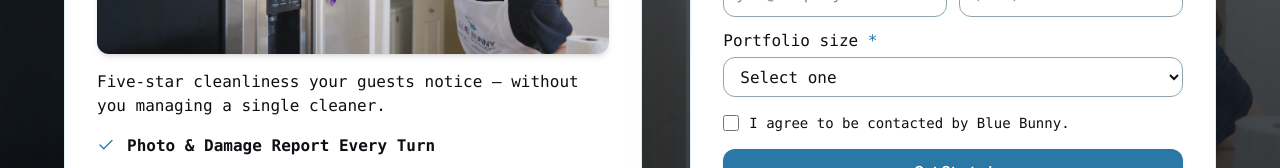
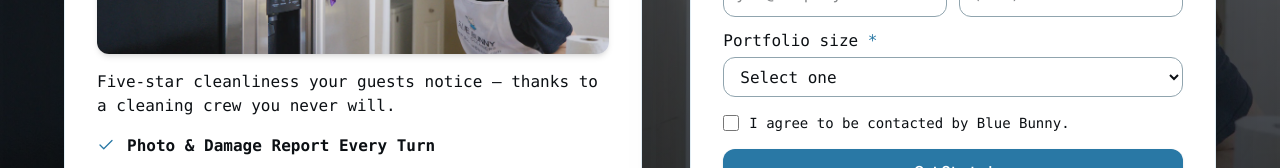
Before and after one commit to abelthomas2/bluebunny, a Next.js app: page / in a window 1280 px wide. Shown: the part 505-673 px from the top of the page. Built offline with nearby package versions, Linux system fonts and the light colour scheme; no server answers.

Commit message:
small change

```diff
--- a/app/page.tsx
+++ b/app/page.tsx
@@ -540,8 +540,7 @@ export default async function TurnoverCleaningPage() {
                   />
                 </div>
                 <p className="mt-4 text-sm md:text-base font-mono text-[#0C1014] max-w-3xl">
-                  Five-star cleanliness your guests notice &mdash; without you
-                  managing a single cleaner.
+                  Five-star cleanliness your guests notice &mdash; thanks to a cleaning crew you never will.
                 </p>
 
                 <ul className="mt-4 space-y-3">
```
